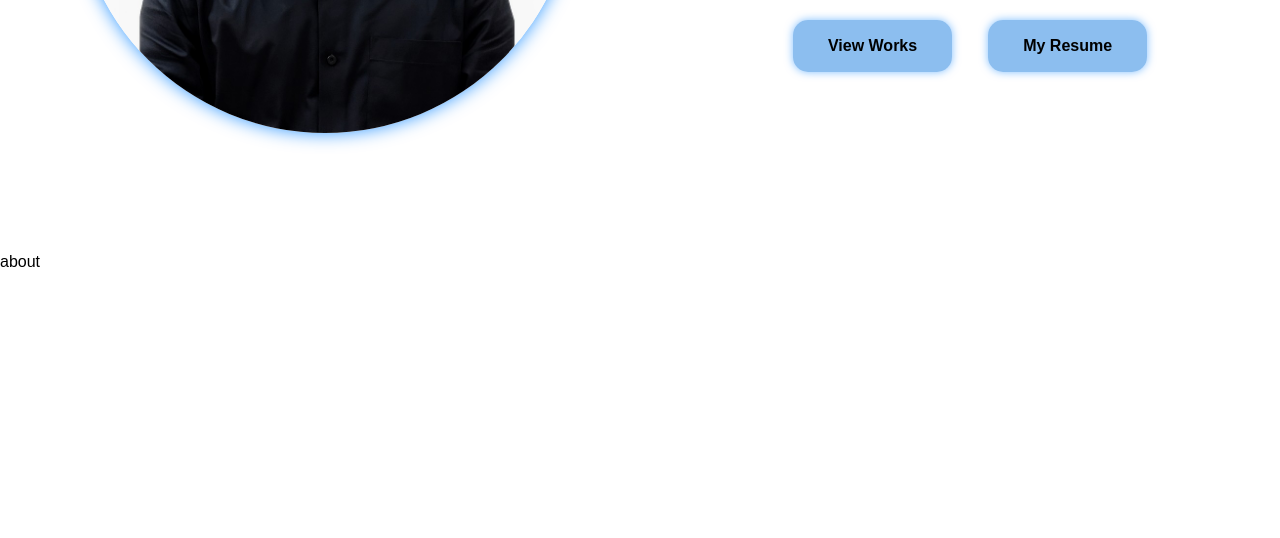
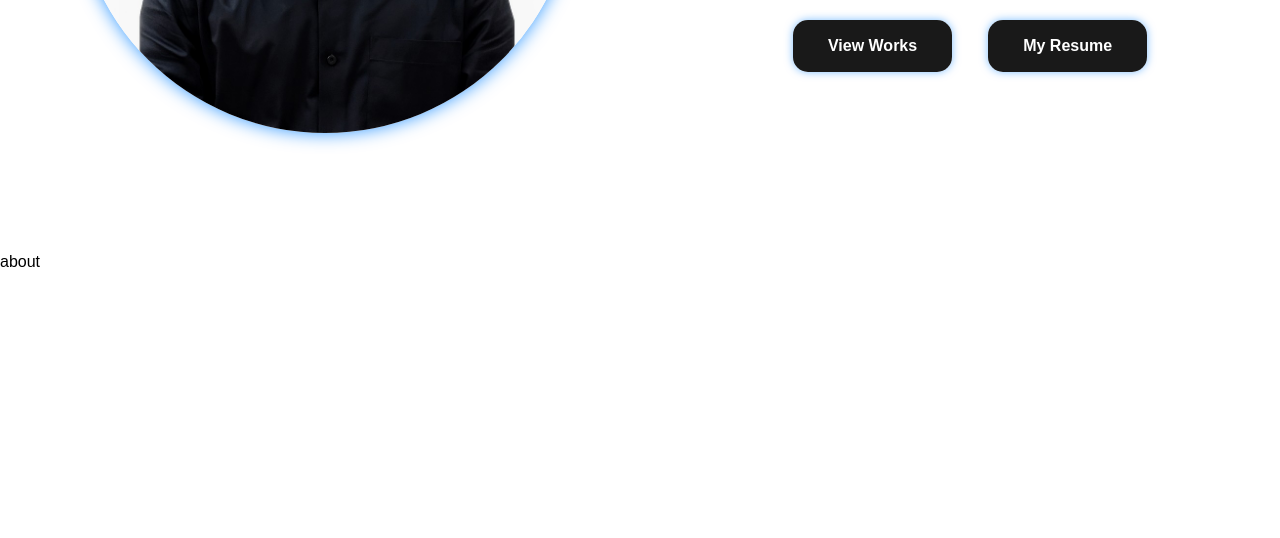
Before and after one commit to ASM-Monirul-Islam/My-Portfoio, a plain HTML site: page index.html in a window 1280 px wide. Shown: the part 562-1100 px from the top of the page. Drawn offline with nearby package versions, Linux system fonts and the light colour scheme.

Commit message:
updated the button color

```diff
--- a/style.css
+++ b/style.css
@@ -261,18 +261,20 @@ section {
   border: none;
   border-radius: 15px;
   margin-left: 20px;
-  background-color: rgba(27, 126, 224, 0.5);
+  /* background-color: rgba(27, 126, 224, 0.5); */
+  background-color: rgba(0, 0, 0, 0.9);
   box-shadow: 0 0 8px rgba(0, 128, 255, 0.5);
   font-weight: 550;
   cursor: pointer;
-  color: black;
+  color: white;
 }
 
 .view-work:hover {
-  background-color: rgba(27, 126, 224, 0.9);
+  /* background-color: rgba(27, 126, 224, 0.9); */
   box-shadow: 0 0 8px rgb(1, 99, 198);
   transform: scale(1.05, 1.05);
-  color: white;
+  color: rgba(27, 126, 224, 0.9);
+  background-color: black;
   transition: transform 0.3s ease;
 }
 
```
